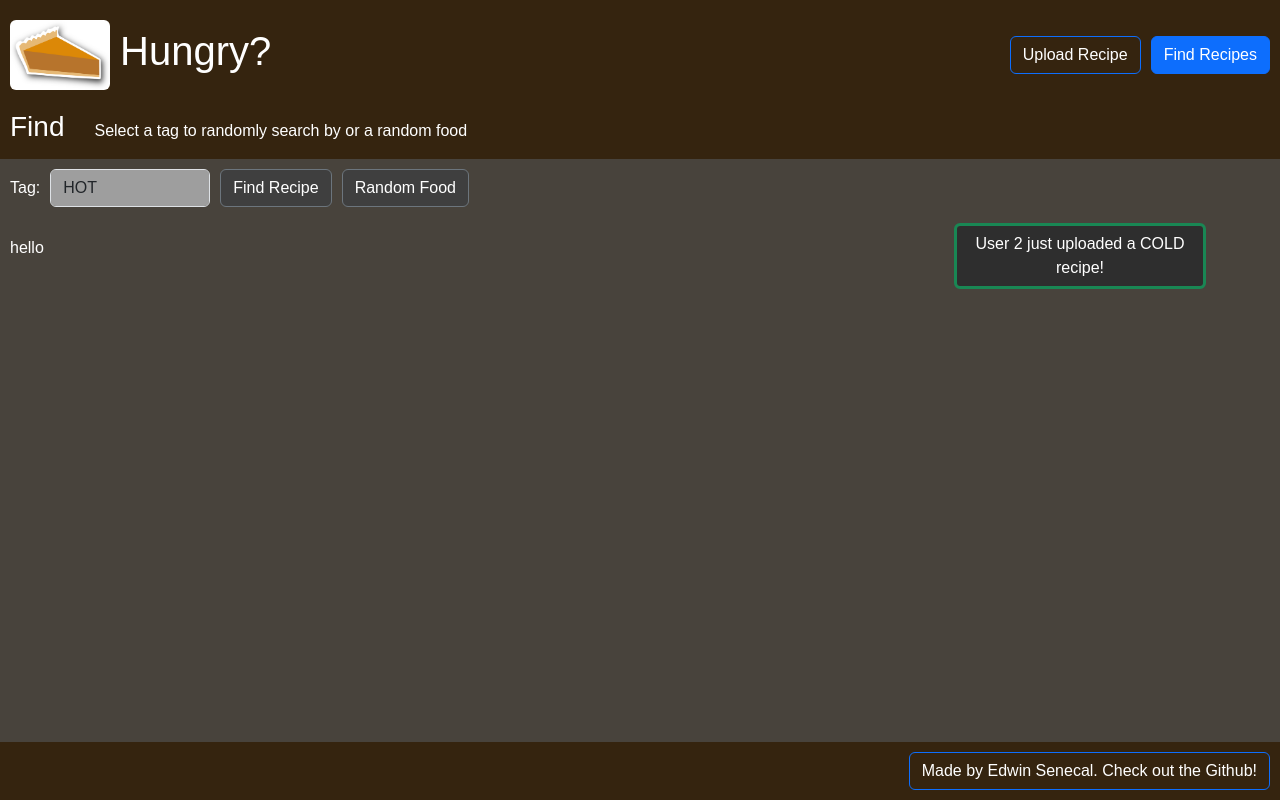
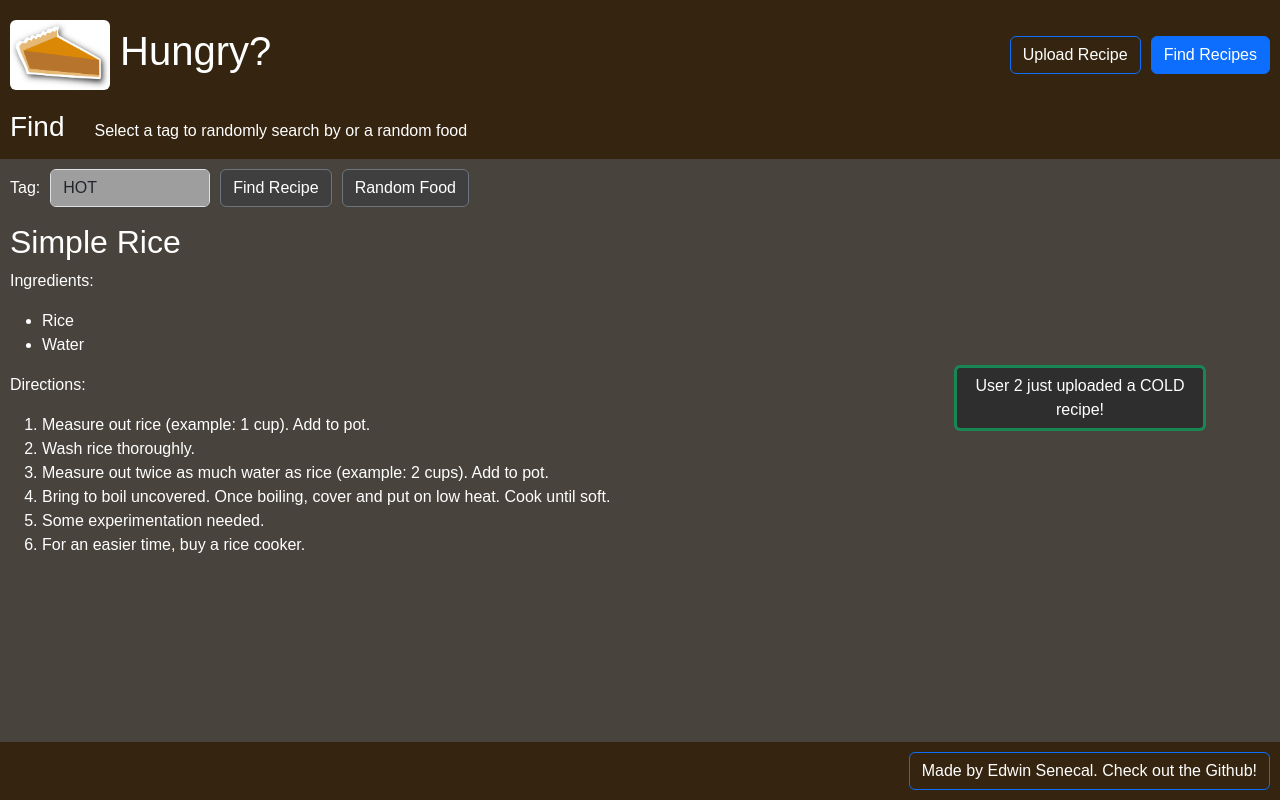
Before and after one commit to esenecal/startup, a React (Vite) app: page /find in a window 1280 px wide. Built offline with nearby package versions, Linux system fonts and the light colour scheme.

Commit message:
Blocked out basic DisplayFood function with connection to clicked state. Also did some slight reorganization of flex structures and how the html in these functions would be displayed.

```diff
--- a/src/find/find.jsx
+++ b/src/find/find.jsx
@@ -6,23 +6,6 @@ import { RecipeOutput } from "./display-recipe";    // For whatever reason, this
 
 export function Find() {
     const [clicked, updateClicked] = React.useState(true)
-
-    function DisplayRecipe() {
-    if (clicked == true) {
-        return (
-            <div id="recipe-output">
-                <p>hello</p>
-            </div>
-        );
-    } else {
-        return (
-            <div id="recipe-output">
-                <p>goodbye</p>
-            </div>
-        );
-    }
-
-}
 
     return(
         <div className="body">
@@ -53,13 +36,22 @@ export function Find() {
 
                 <div id="text-retrieved">
 
-                    <DisplayRecipe />
+                    <div id="recipe-output">
+                        <DisplayFood clicked={clicked}/>
+
+                        <DisplayRecipe clicked={clicked} />
+
+                    </div>
+
 
                     {/* <!--Notification Alert. Ideally, this will be off to the side, so CSS will be needed to place this in the correct place.-->
                     <!--Sample Notification alert.--> */}
+
                     <p id="user-notification" className="form-control border-3 border-success">User 2 just uploaded a COLD recipe!</p>
 
                 </div>
+
+
 
             </main>
 
@@ -67,6 +59,7 @@ export function Find() {
     );
 }
 
+// this function handles the button click for Find Recipe.
 function ClickRecipe({clicked, updateClicked}) {
 
     function onClicked() {
@@ -76,3 +69,56 @@ function ClickRecipe({clicked, updateClicked}) {
 
     return(<button type="submit" className="btn btn-secondary" onClick={onClicked}>Find Recipe</button>);
 }
+
+// This function works to display the random food.
+function DisplayFood({clicked}) {
+    if (clicked == true) {
+        return(<div></div>);
+    } else {
+        return(
+            <div>
+                <h3>Example Random Food: Goulash</h3>
+            </div>
+        );
+    }
+
+}
+
+// This function works to display recipe.
+function DisplayRecipe({clicked}) {
+    if (clicked == true) {
+        return (
+            <div>
+
+                {/* <!--Recipe Text will be here. The below is a sample recipe text.-->
+                <!--The blockquote is to show how this text should be indented. CSS can be used to implement this.-->
+                <!--If the user instead selects Random Food, then a random food name will be displayed instead.-->
+
+                <!--This is a placeholder for the third-party API access.--> */}
+
+                <h2>Simple Rice</h2>
+                <blockquote>
+                    <p>Ingredients:</p>
+                    <ul>
+                        <li>Rice</li>
+                        <li>Water</li>
+                    </ul>
+                    <p>Directions:</p>
+                    <ol>
+                        <li>Measure out rice (example: 1 cup). Add to pot.</li>
+                        <li>Wash rice thoroughly.</li>
+                        <li>Measure out twice as much water as rice (example: 2 cups). Add to pot.</li>
+                        <li>Bring to boil uncovered. Once boiling, cover and put on low heat. Cook until soft.</li>
+                        <li>Some experimentation needed.</li>
+                        <li>For an easier time, buy a rice cooker.</li>
+                    </ol>
+                </blockquote>
+            </div>
+        );
+    } else {
+        return (
+            <p>goodbye</p>
+        );
+    }
+
+}
```
